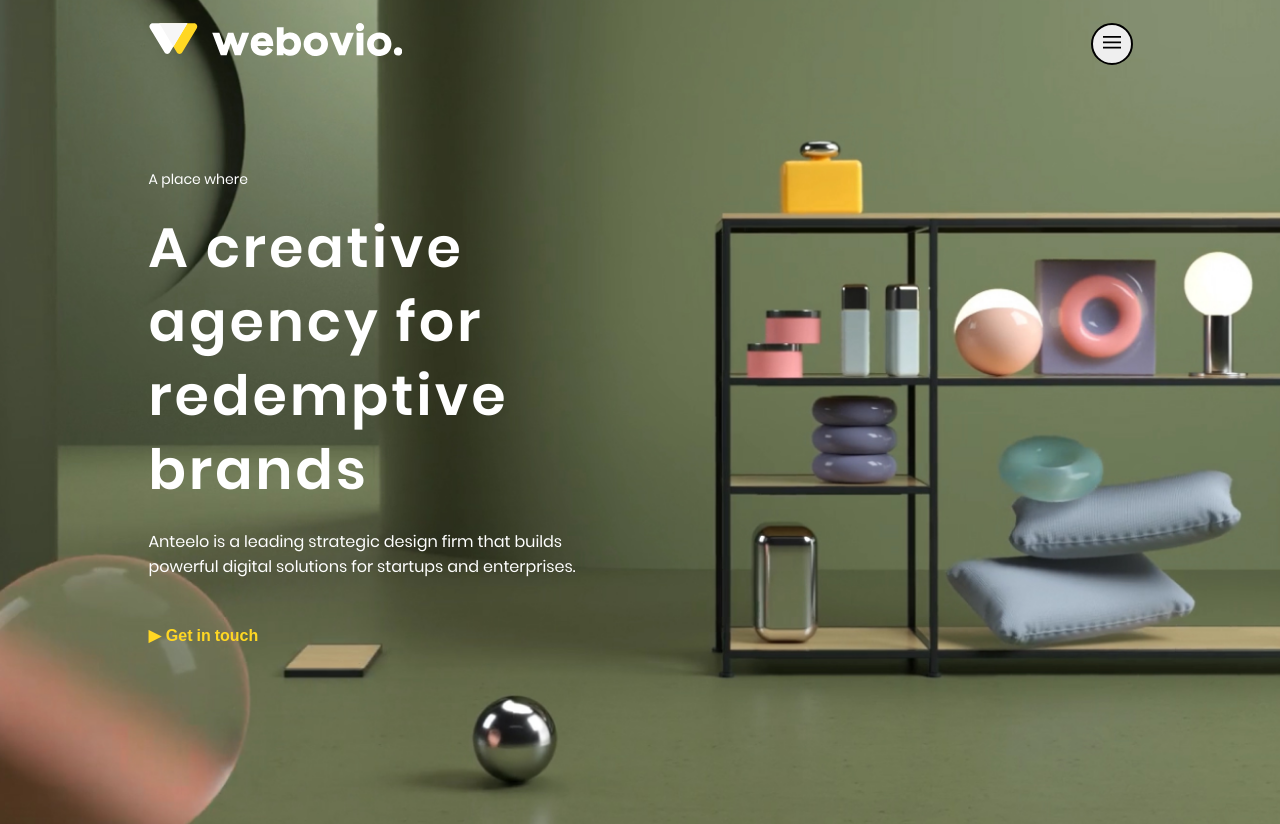
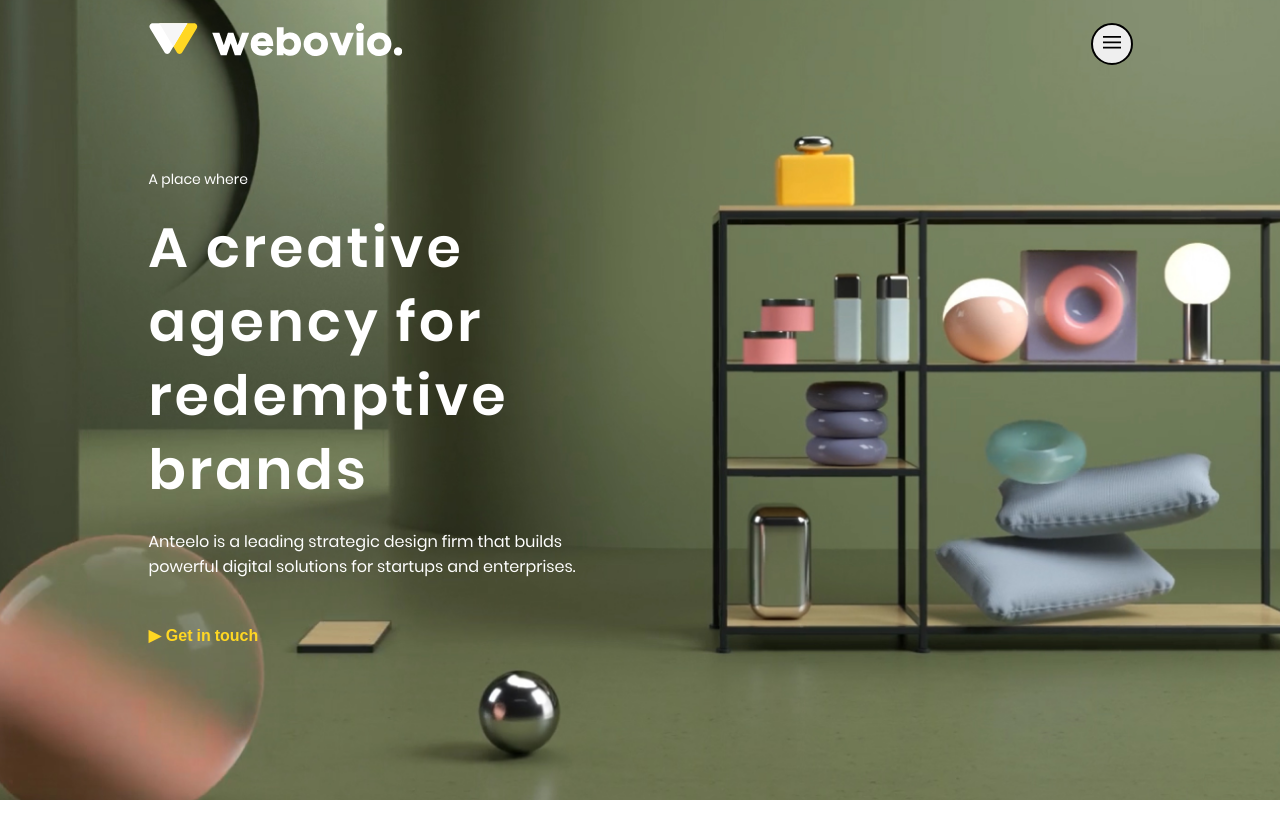
Before and after one commit to DKMFzF/webowio, a website: page src/index.html in a window 1280 px wide. Shown: the top 824 px of the page. Drawn offline with Linux system fonts and the light colour scheme; files that its build step writes are made by us from their sources; files whose address does not match are found by name.

Commit message:
final-commit

```diff
--- a/package.json
+++ b/package.json
@@ -14,7 +14,7 @@
     "build": "gulp build",
     "fixAndBuild": "npm run fixAll && npm run build",
     "dev": "gulp",
-    "commit": "git add . && git commit -m add-favicon && git push origin master"
+    "commit": "git add . && git commit -m final-commit && git push origin master"
   },
   "repository": {
     "type": "git",
--- a/src/styles/style.css
+++ b/src/styles/style.css
@@ -101,7 +101,7 @@
   padding-block-start: 13%;
   padding-block-end: 14.5%;
   padding-inline: 11.6%;
-  /* block-size: 100vh; */
+  block-size: 100vh;
 }
 
 .hero-container__above-title {
```
